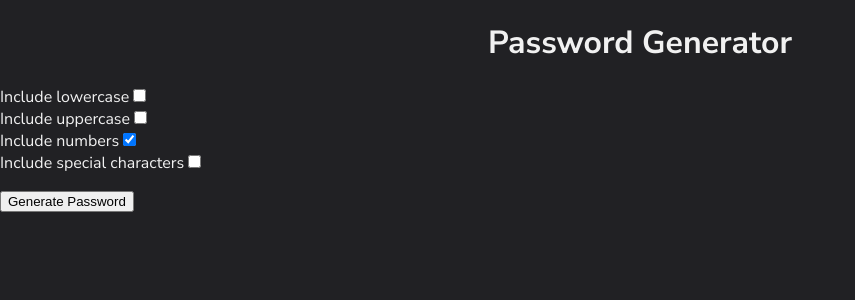
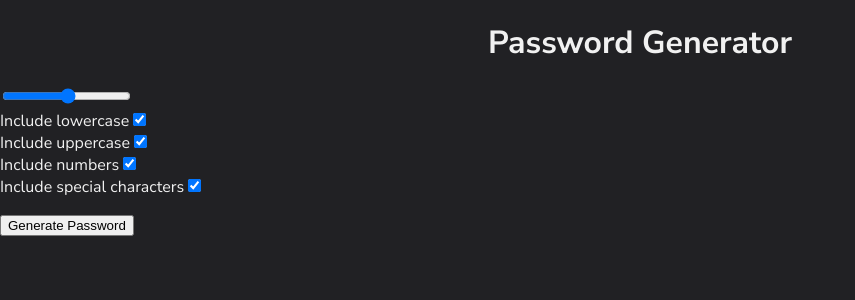
Before and after one commit to NotLimey/Pswd-Generator-TS, a React (Create React App) app: page / in a window 1280 px wide. Shown: the top 300 px of the page, without its empty margins (0-855 px from the left). Built offline with nearby package versions, Linux system fonts and the light colour scheme.

Commit message:
Slider added

```diff
--- a/src/Components/Generator.tsx
+++ b/src/Components/Generator.tsx
@@ -10,10 +10,10 @@ import { toast } from 'react-toastify'
 const Generator = () => {
     const [password, setPassword] = useState('')
     const [passwordLength, setPasswordLength] = useState(12)
-    const [includeUppercase, setIncludeUppercase] = useState(false)
-    const [includeLowercase, setIncludeLowercase] = useState(false)
+    const [includeUppercase, setIncludeUppercase] = useState(true)
+    const [includeLowercase, setIncludeLowercase] = useState(true)
     const [includeNumbers, setIncludeNumbers] = useState(true)
-    const [includeSymbols, setIncludeSymbols] = useState(false)
+    const [includeSymbols, setIncludeSymbols] = useState(true)
 
     const GetCharacterList = () => {
         var charList : string = "";
@@ -55,6 +55,9 @@ const Generator = () => {
     return (
         <React.Fragment>
             <div>
+                <input min="1" max="40" type="range" onChange={e => setPasswordLength(parseInt(e.target.value))} />
+            </div>
+            <div>
                 <label>Include lowercase</label>
                 <input type="checkbox"
                     checked={includeLowercase}
```
